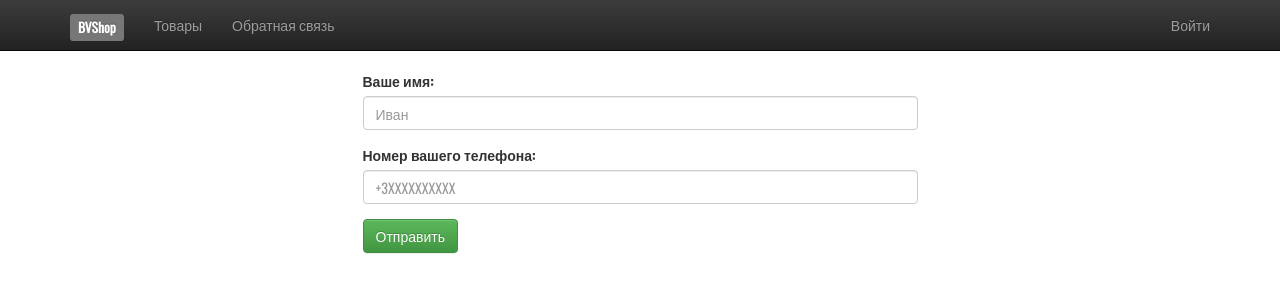
After one commit to vladborisov182/django_shop, a Django app: page /callback/ in a window 1280 px wide. The commit adds this page. Shown: the top 300 px of the page. Run offline with Django 3.2, Linux system fonts and the light colour scheme; some libraries are stand-ins or nearby versions.

Commit message:
add callback

```diff
--- /dev/null
+++ b/callback/apps.py
@@ -0,0 +1,5 @@
+from django.apps import AppConfig
+
+
+class CallbackConfig(AppConfig):
+    name = 'callback'
--- /dev/null
+++ b/callback/forms.py
@@ -0,0 +1,6 @@
+from django import forms
+from django.core.validators import RegexValidator
+
+class Callback_Form(forms.Form):
+    name = forms.CharField(label='Имя', max_length=50, widget=forms.TextInput(attrs={'placeholder':'Имя', 'class':'form-control'}))
+    phone = forms.CharField(label='Номер телефона', widget=forms.TextInput(attrs={'type':'phone', 'class':'form-control', 'required': 'True', 'pattern': "[0-9_-]{10}", 'title': 'Пример: +380-88-888-88-88'}), validators=[RegexValidator('^((\+3)[\- ]?)?(\(?\d{3}\)?[\- ]?)?[\d\- ]{7,10}$')])
--- /dev/null
+++ b/callback/urls.py
@@ -0,0 +1,7 @@
+from django.conf.urls import url, include
+from callback import views
+
+
+urlpatterns = [
+    url(r'^callback/', views.CallbackForm, name='CallbackForm'),
+]
--- /dev/null
+++ b/callback/views.py
@@ -0,0 +1,23 @@
+from django.shortcuts import render, redirect
+from .forms import Callback_Form
+from django.core.mail import send_mail, get_connection
+
+def CallbackForm(request):
+    if request.method == 'POST':
+        form = Callback_Form(request.POST)
+        name = request.POST.get('name', '')
+        phone = request.POST.get('phone', '')
+        if form.is_valid():
+            mail_host = 'smtp.mailtrap.io'
+            recipients = ['blinkvlad182@gmail.com']
+            message = '''
+                На вашем сайте появилась новая заявка на звонок! Вот данные, предоставленные пользователем:
+                Имя:{0}
+                Телефон: {1}'''.format(name, phone)
+            subject = 'Заявка на звонок'
+            send_mail(subject, message, mail_host, recipients, fail_silently=False)
+            return render(request, 'callback/thanks.html')
+        else:
+            return render(request, 'callback/error.html')
+
+    return render(request, 'callback/callbackform.html', locals())
--- a/myshop/settings.py
+++ b/myshop/settings.py
@@ -46,6 +46,7 @@ INSTALLED_APPS = [
     'widget_tweaks',
 
     'shop',
+    'callback',
 
     'bootstrapform',
 
@@ -60,6 +61,8 @@ EMAIL_HOST = 'smtp.mailtrap.io'
 EMAIL_HOST_USER = '82daeb134e143b'
 EMAIL_HOST_PASSWORD = 'f8ac2f3ed8c724'
 EMAIL_PORT = '2525'
+EMAIL_USE_TLS = True
+EMAIL_BACKEND = 'django.core.mail.backends.smtp.EmailBackend'
 
 
 SITE_ID = 1
--- a/myshop/urls.py
+++ b/myshop/urls.py
@@ -21,6 +21,7 @@ from django.conf.urls.static import static
 urlpatterns = [
     url(r'^admin/', admin.site.urls),
     url(r'^', include('shop.urls', namespace='shop')),
+    url(r'^', include('callback.urls', namespace='callback')),
     url(r'^accounts/', include('allauth.urls')),
 ] \
               + static(settings.STATIC_URL, document_root=settings.STATIC_ROOT) \
--- a/shop/views.py
+++ b/shop/views.py
@@ -38,5 +38,4 @@ def ProductDetail(request, id, slug):
     return render(request, 'shop/product/detail.html', {
         'product' : product,
         'user' : user,
-
 })
--- /dev/null
+++ b/templates/callback/callbackform.html
@@ -0,0 +1,27 @@
+{% extends "base.html" %}
+{% load static %}
+{% block head_title %}
+    Обратная связь
+{% endblock %}
+{% block content %}
+    <div class="container">
+        <div class="row">
+            <div class="col-md-6 col-md-offset-3">
+                <form action="{% url 'callback:CallbackForm' %}" method="POST">
+                    {% csrf_token %}
+                    <div class="form-group">
+                        <label for="name">Ваше имя: </label>
+                        <input class="form-control" type="text" name='name' placeholder='Иван' required>
+                    </div>
+                    <div class="form-group">
+                        <label for="name">Номер вашего телефона: </label>
+                        <input class="form-control" type="tel" name='phone' placeholder='+3XXXXXXXXXX' required>
+                    </div>
+                    <button class="btn btn-success" type="submit">
+                        Отправить
+                    </button>
+                </form>
+            </div>
+        </div>
+    </div>
+{% endblock %}
--- a/templates/navbar.html
+++ b/templates/navbar.html
@@ -13,6 +13,7 @@
         <div class="collapse navbar-collapse" id="bs-example-navbar-collapse-1">
             <ul class="nav navbar-nav">
                 <li><a href="/">Товары <span class="sr-only">(current)</span></a></li>
+                <li><a href="/callback">Обратная связь</a></li>
                 {% if user.is_staff %}
                     <li><a href="/admin">Админка</a></li>
                 {% endif %}
```
Also changed, not shown: templates/callback/error.html (added, +16 -0 lines), templates/callback/thanks.html (added, +16 -0 lines), callback/__init__.py (added), callback/migrations/__init__.py (added), 1 other file.
